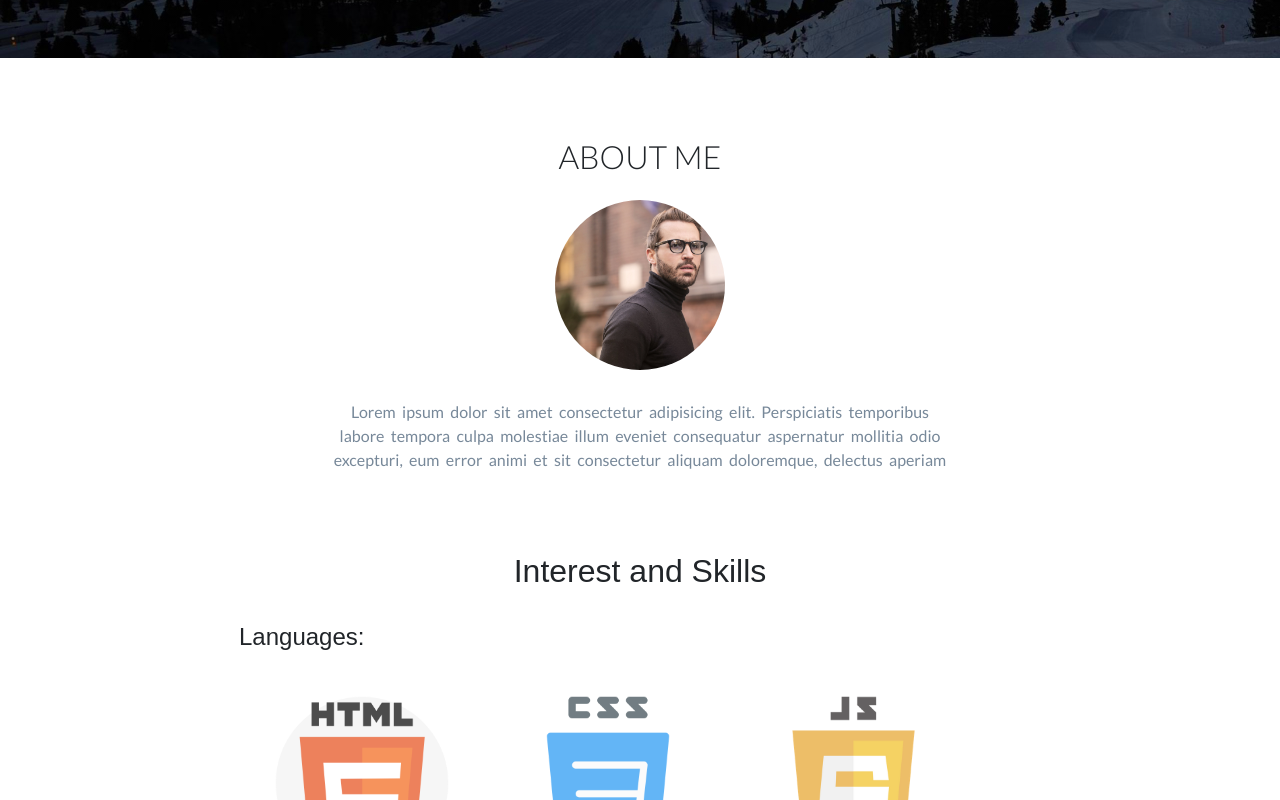
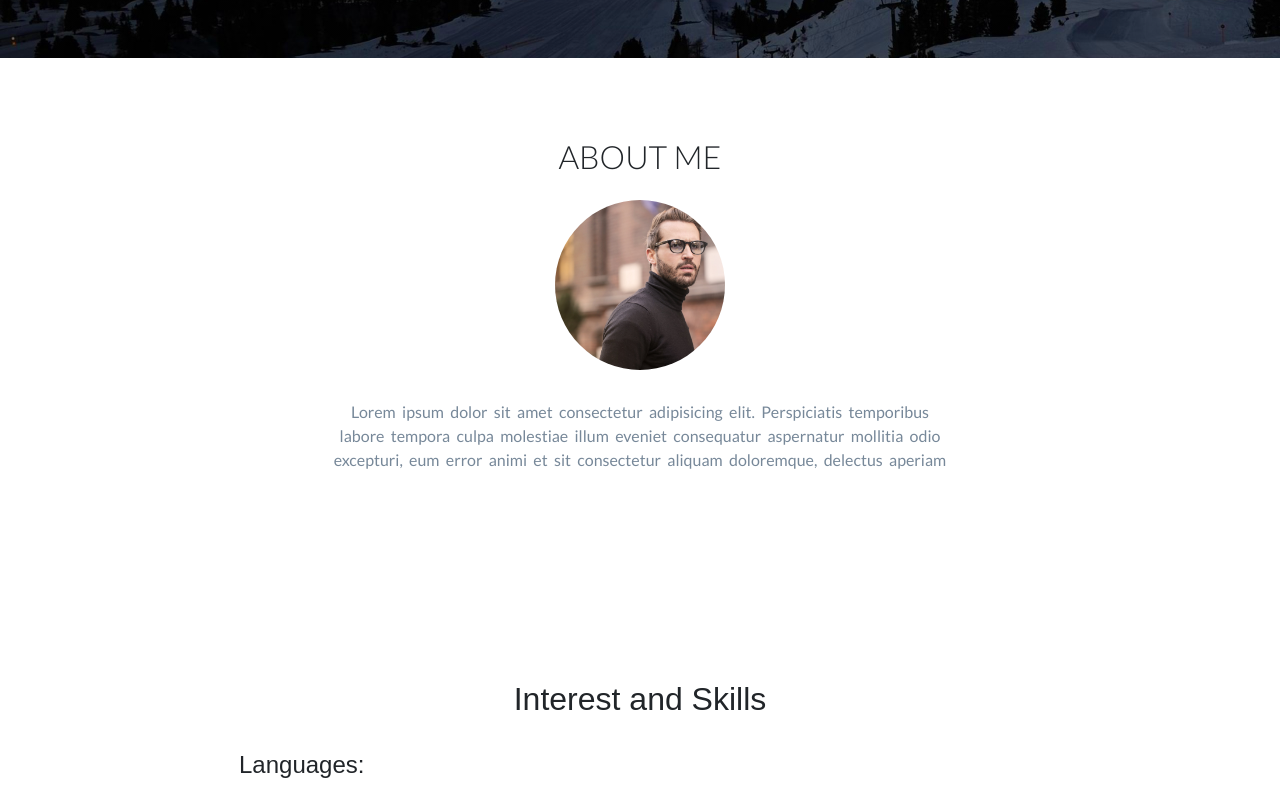
Before and after one commit to Mohitb07/personal, a React (Create React App) app: page / in a window 1280 px wide. Shown: the part 582-1382 px from the top of the page. Built offline with nearby package versions, Linux system fonts and the light colour scheme.

Commit message:
code refactor

```diff
--- a/src/Components/Section/Section.js
+++ b/src/Components/Section/Section.js
@@ -7,19 +7,17 @@
     render(){
 
        return (
-        <div className="container">
-            <div className="container" id="about">
-            <section className={styles.about} data-aos="fade-up">
-                <h2>ABOUT ME</h2>
-                <div>
+            <div  className="container" id="about">
+            <section className={styles.about}>
+                <h2 data-aos="fade-up">ABOUT ME</h2>
+                <div data-aos="fade-up">
                     <img src={profile} alt='profile'/>
                 </div>
-                <p className="container text-center">
+                <p data-aos="fade-up" className="container text-center">
                 Lorem ipsum dolor sit amet consectetur adipisicing elit. Perspiciatis temporibus labore tempora culpa molestiae illum eveniet consequatur aspernatur mollitia odio excepturi, eum error animi et sit consectetur aliquam doloremque, delectus aperiam
                 </p>
             </section>
             </div>
-        </div>
        )
     }
 }
--- a/src/Components/Section/Section.module.css
+++ b/src/Components/Section/Section.module.css
@@ -43,4 +43,5 @@
     font-family: 'Lato',sans-serif;
     max-width: 650px;
     margin: 30px auto;
+    height: 200px;
 }
```
